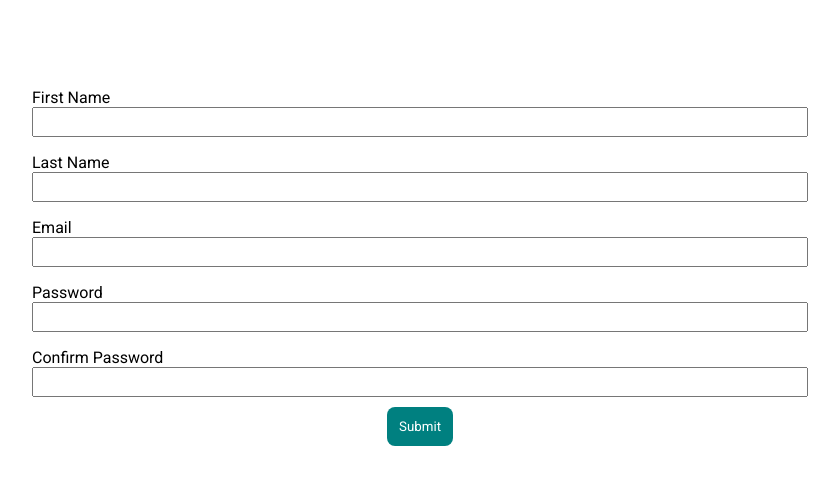
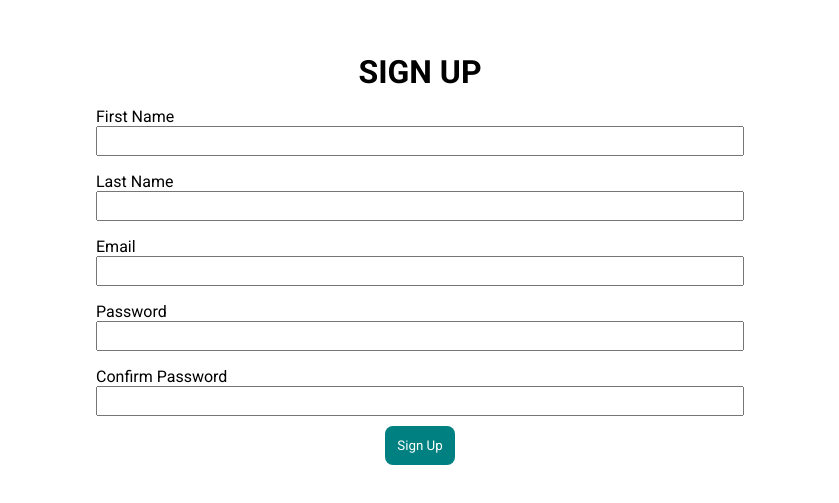
Before and after one commit to ElemaGp/movie-rating-website-MERN-STACK, a React (Create React App) app: page /signup in a window 1280 px wide. Shown: the part 129-632 px from the top of the page, without its empty margins (220-1059 px from the left). Built offline with nearby package versions, Linux system fonts and the light colour scheme.

Commit message:
style: more styling for the signup page

```diff
--- a/src/components/formikComponents/Input.jsx
+++ b/src/components/formikComponents/Input.jsx
@@ -10,10 +10,10 @@ function Input (props) {
     <div className={style.formControl}>
       <div className={style.formLabelAndFieldAndError}>
       <label htmlFor={name} className={style.formLabel}>{label}</label>
-      <Field id={name} name={name} {...rest} >
+      <Field id={name} name={name} {...rest} style={{border:"none"}} >
       { ({
-       field,
-       meta: { touched, error }
+       field,  /*destructured the field component to get the "field" and "meta"* objects*/
+       meta: { touched, error }  /*further destructured the meta object to get its"touched" and "error" properties*/
     }) => <input className={ touched && error ? style.invalid : style.formField } { ...field } />
   }
       </Field>
--- a/src/components/formikComponents/input.module.css
+++ b/src/components/formikComponents/input.module.css
@@ -11,12 +11,21 @@
 }
 
 .formField{
-    width: 60vw;
+    width: 40rem;
     height: 1.5rem;
 }
 
 .invalid {
     border-color: red;
-    width: 60vw;
+    width: 40rem;
     height: 1.5rem;
   }
+
+  /*============== MEDIA QUERIES (MEDIUM DEVICES) ie. tablets ============= */
+@media screen and (max-width: 1024px) {
+
+    .formField, .invalid{
+        width: 60vw;
+    }
+
+}
--- a/src/pages/signupForm/SignupForm.jsx
+++ b/src/pages/signupForm/SignupForm.jsx
@@ -30,6 +30,8 @@ function SignupForm () {
   }
 
   return (
+
+
     <Formik
       initialValues={initialValues}
       validationSchema={validationSchema}
@@ -38,6 +40,7 @@ function SignupForm () {
       {formik => {
         return (
           <Form className={style.formContainer}>
+            <h1 className={style.signupText}>SIGN UP</h1>
             <FormikControl
               control='input'
               // control='chakraInput'
@@ -69,11 +72,12 @@ function SignupForm () {
               label='Confirm Password'
               name='confirmPassword'    //the "name's" value has to match with the initial value's name above.
             />
-            <button type='submit' disabled={!formik.isValid} className={style.btn}>Submit</button> {/*"formik.isValid is false whenever there is an error" */}
+            <button type='submit' disabled={!formik.isValid} className={style.btn}>Sign Up</button> {/*"formik.isValid is false whenever there is an error" */}
           </Form>
         )
       }}
     </Formik>
+
   )
 }
 
--- a/src/pages/signupForm/signupForm.module.css
+++ b/src/pages/signupForm/signupForm.module.css
@@ -3,6 +3,10 @@
     display: flex;
     flex-direction: column;
     justify-content: center;
+}
+
+.signupText{
+    align-self: center;
 }
 
 .btn{
```
